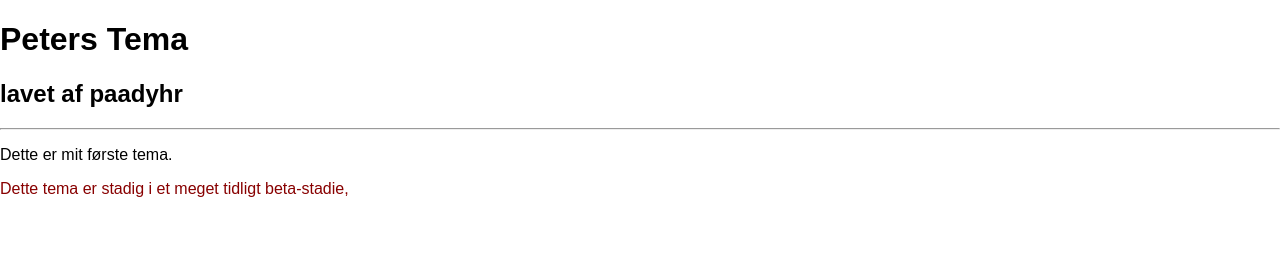
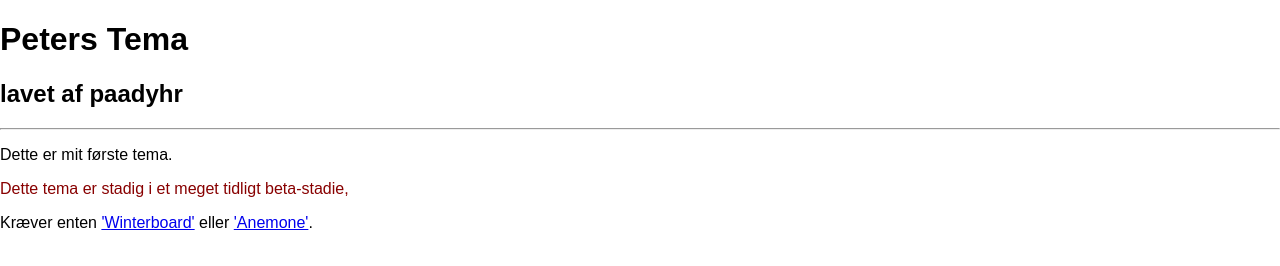
Before and after one commit to 500pd/Cydiarepo, a plain HTML site: page depictions/PetersTema/index.html in a window 1280 px wide. Drawn offline with Linux system fonts and the light colour scheme; files that its build step writes are made by us from their sources.

Commit message:
tilføjet links til 'Winterboard' og 'Anemone' i depiction siderne

```diff
--- a/depictions/PetersTema/index.html
+++ b/depictions/PetersTema/index.html
@@ -16,6 +16,9 @@
       <p style="color:#880000">
         Dette tema er stadig i et meget tidligt beta-stadie,
       </p>
+      <p>
+        Kræver enten <a href="http://cydia.saurik.com/package/winterboard/">'Winterboard'</a> eller <a href="http://cydia.saurik.com/package/com.anemonetheming.anemone/">'Anemone'</a>.
+      </p>
     </article>
   </body>
 </html>
```
Also changed, not shown: depictions/OS_X_Theme/index.html (+4 -1 lines), depictions/WhiteBootLogo/index.html (+3 -0 lines).
